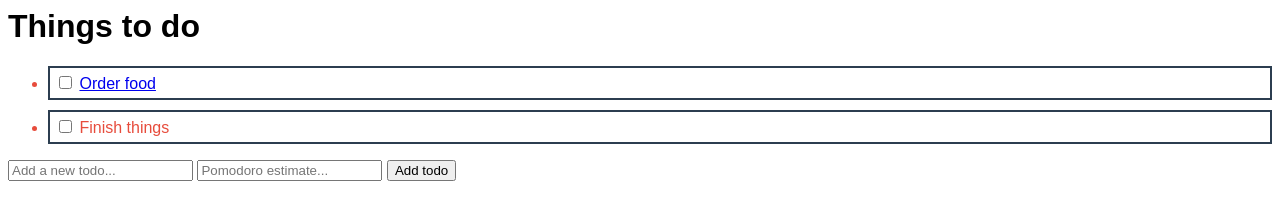
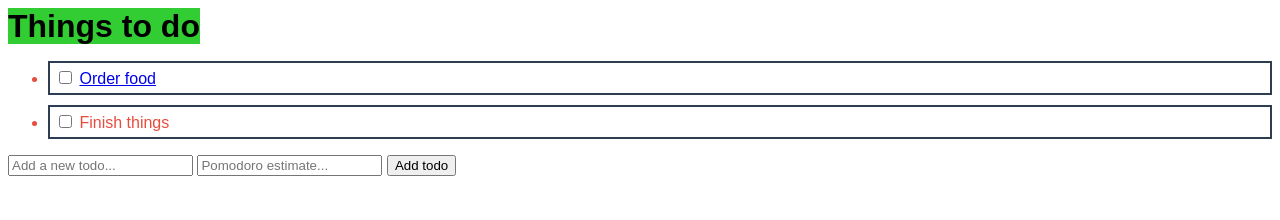
Before and after one commit to jackymai123/todo_app_front_end, a plain HTML site: page index.html in a window 1280 px wide. Drawn offline with Linux system fonts and the light colour scheme.

Commit message:
incine-block

```diff
--- a/index.css
+++ b/index.css
@@ -8,3 +8,11 @@ li{
     border:2px solid #2C3E50;
     color:#E74C3C;
 }
+
+h1{
+    display: inline;
+    vertical-align: middle;
+    font-size: 32px;
+    margin: 20px 0px;
+    background-color: #32CD32;
+}
```
